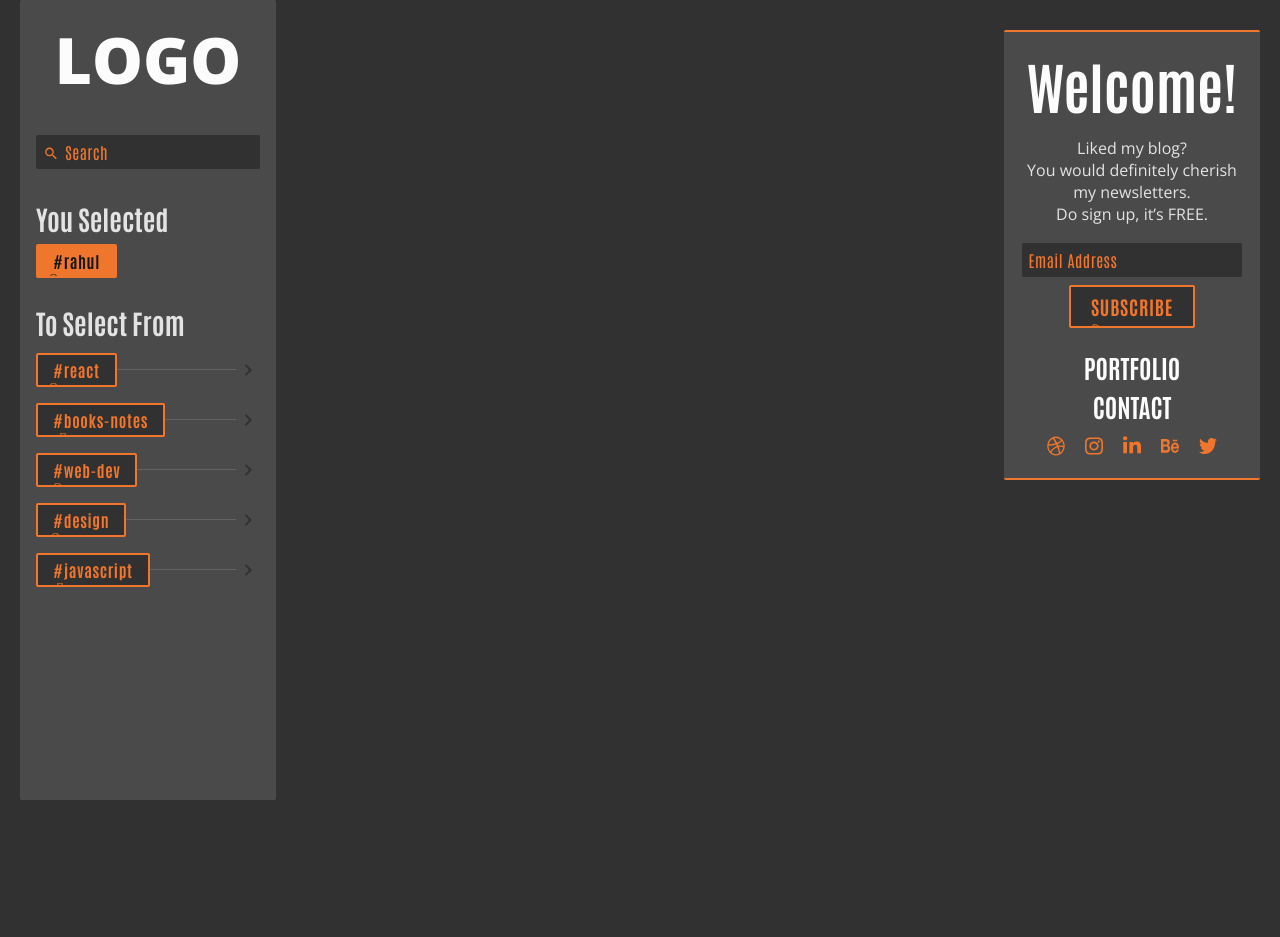
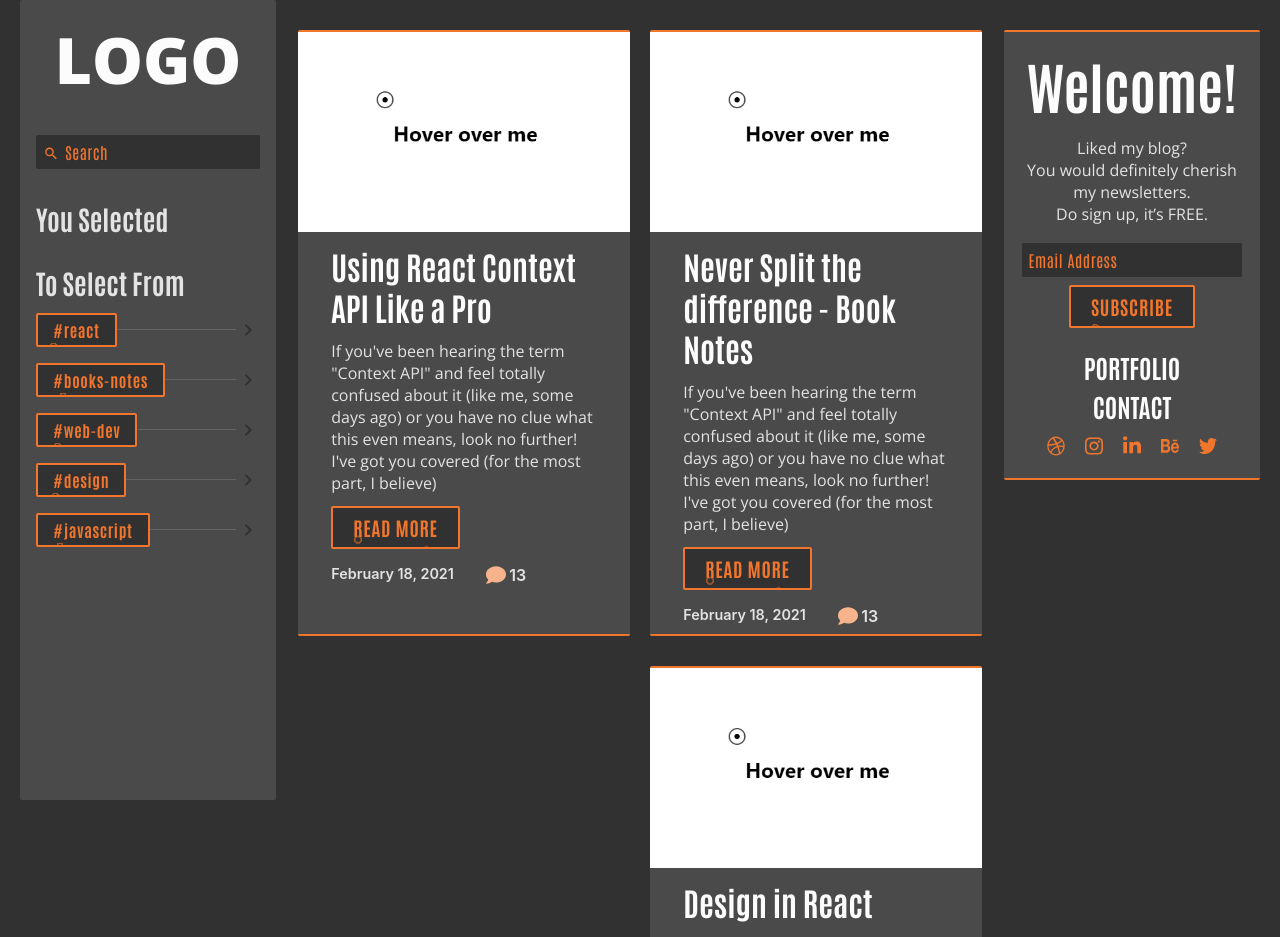
Before and after one commit to holdmypotion/portfolio-v2, a Next.js app: page /blog in a window 1280 px wide. Shown: the top 937 px of the page. Before the commit the page ends 800 px from the top, so only its background shows below. Built offline with nearby package versions, Linux system fonts and the light colour scheme.

Commit message:
Fixed zero articles on zero tag selection

```diff
--- a/components/blog/mainContent/blogs.js
+++ b/components/blog/mainContent/blogs.js
@@ -12,6 +12,9 @@ export default function Blogs() {
   let filteredArticles;
 
   filteredArticles = ARTICLES.filter(article => {
+    if (tags.length === 0) {
+      return article;
+    }
     if (tags.some(val => article.tags.includes(val))) {
       return article;
     } else {
--- a/components/blog/sideBar/tagSection.js
+++ b/components/blog/sideBar/tagSection.js
@@ -15,7 +15,7 @@ export default function TagSection() {
   const filterContext = useContext(FilterContext);
 
   const [unselectedTags, setUnselectedTags] = useState(TAGS);
-  const [selectedTags, setSelectedTags] = useState(['rahul']);
+  const [selectedTags, setSelectedTags] = useState([]);
 
   const selectTagHandler = tag => {
     const updatedSelectedTags = selectedTags.concat(tag);
--- a/data/data.js
+++ b/data/data.js
@@ -135,16 +135,16 @@ export const ARTICLES = [
   },
   {
     id: '2',
-    title: 'Using React Like a Pro',
+    title: 'Never Split the difference - Book Notes',
     body: 'If you\'ve been hearing the term "Context API" and feel totally confused about it (like me, some days ago) or you have no clue what this even means, look no further! I\'ve got you covered (for the most part, I believe)',
     date: 'February 18, 2021',
     comments: 13,
-    tags: ['react', 'books-note'],
+    tags: ['books-notes'],
     type: 'small',
   },
   {
     id: '3',
-    title: 'React Context API Like a Pro',
+    title: 'Design in React',
     body: 'If you\'ve been hearing the term "Context API" and feel totally confused about it (like me, some days ago) or you have no clue what this even means, look no further! I\'ve got you covered (for the most part, I believe)',
     date: 'February 18, 2021',
     comments: 13,
```
